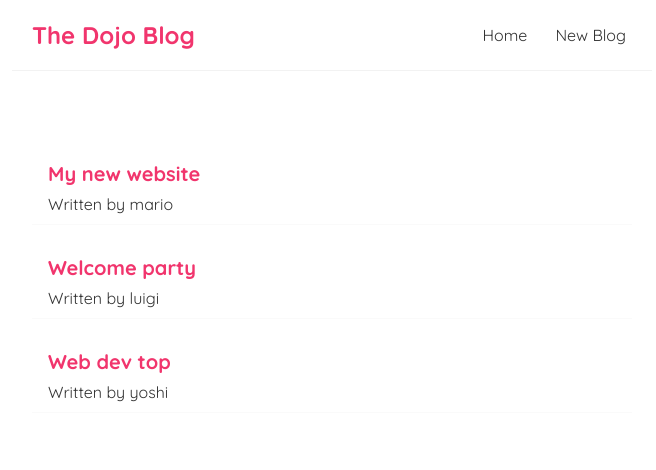
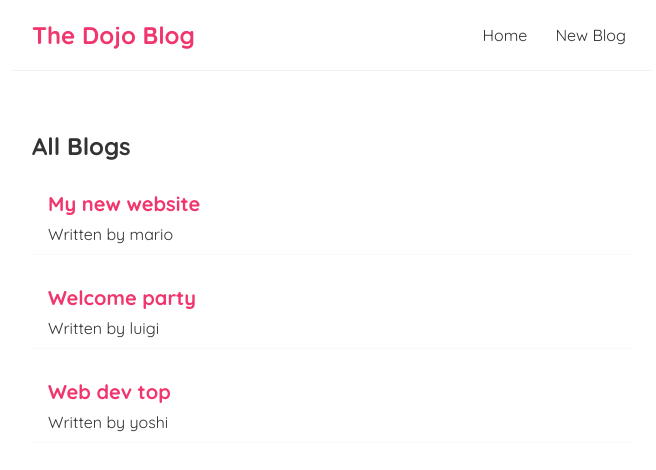
Before and after one commit to JoaoPedroVisconti/ReactTutorial_dojo-blog, a React (Create React App) app: page / in a window 1280 px wide. Shown: the top 470 px of the page, without its empty margins (308-964 px from the left). Built offline with nearby package versions, Linux system fonts and the light colour scheme; the HTML template or start-up script is replaced by a standard one.

Commit message:
Create reuseble components and using props to pass information

```diff
--- /dev/null
+++ b/src/BlogList.js
@@ -0,0 +1,18 @@
+const BlogList = ({ blogs, title }) => {
+  // const BlogList = (props) => {
+  // / // const blogs = props.blogs;
+  // /  // const title = props.title;
+  return (
+    <div className="blog-list">
+      <h2>{title}</h2>
+      {blogs.map((blog) => (
+        <div className="blog-preview" key={blog.id}>
+          <h2>{blog.title}</h2>
+          <p>Written by {blog.author}</p>
+        </div>
+      ))}
+    </div>
+  );
+};
+
+export default BlogList;
--- a/src/Home.js
+++ b/src/Home.js
@@ -1,4 +1,5 @@
 import { useState } from 'react';
+import BlogList from './BlogList';
 
 const Home = () => {
   const [blogs, setBlogs] = useState([
@@ -6,14 +7,10 @@
     { title: 'Welcome party', body: 'lorem ipsum...', author: 'luigi', id: 2 },
     { title: 'Web dev top', body: 'lorem ipsum...', author: 'yoshi', id: 3 },
   ]);
+
   return (
     <div className="home">
-      {blogs.map((blog) => (
-        <div className="blog-preview" key={blog.id}>
-          <h2>{blog.title}</h2>
-          <p>Written by {blog.author}</p>
-        </div>
-      ))}
+      <BlogList blogs={blogs} title="All Blogs" />
     </div>
   );
 };
```
